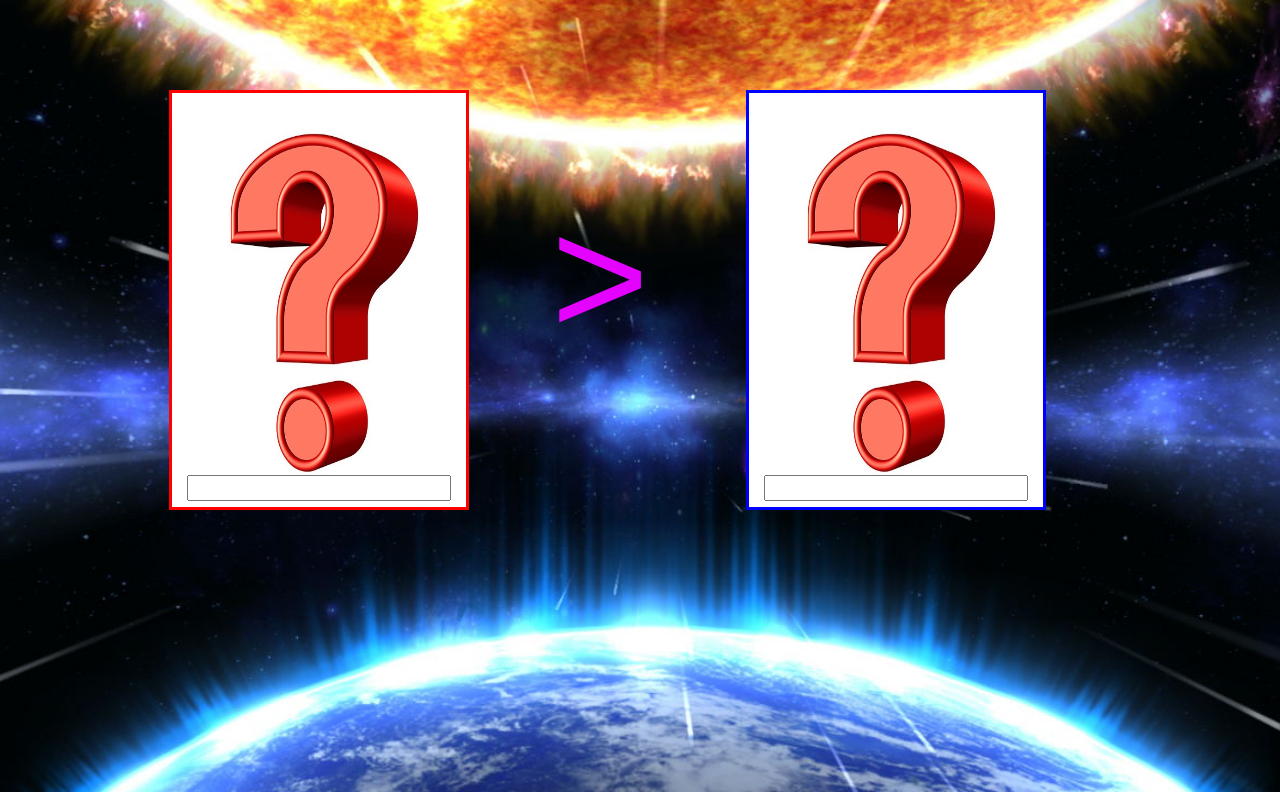
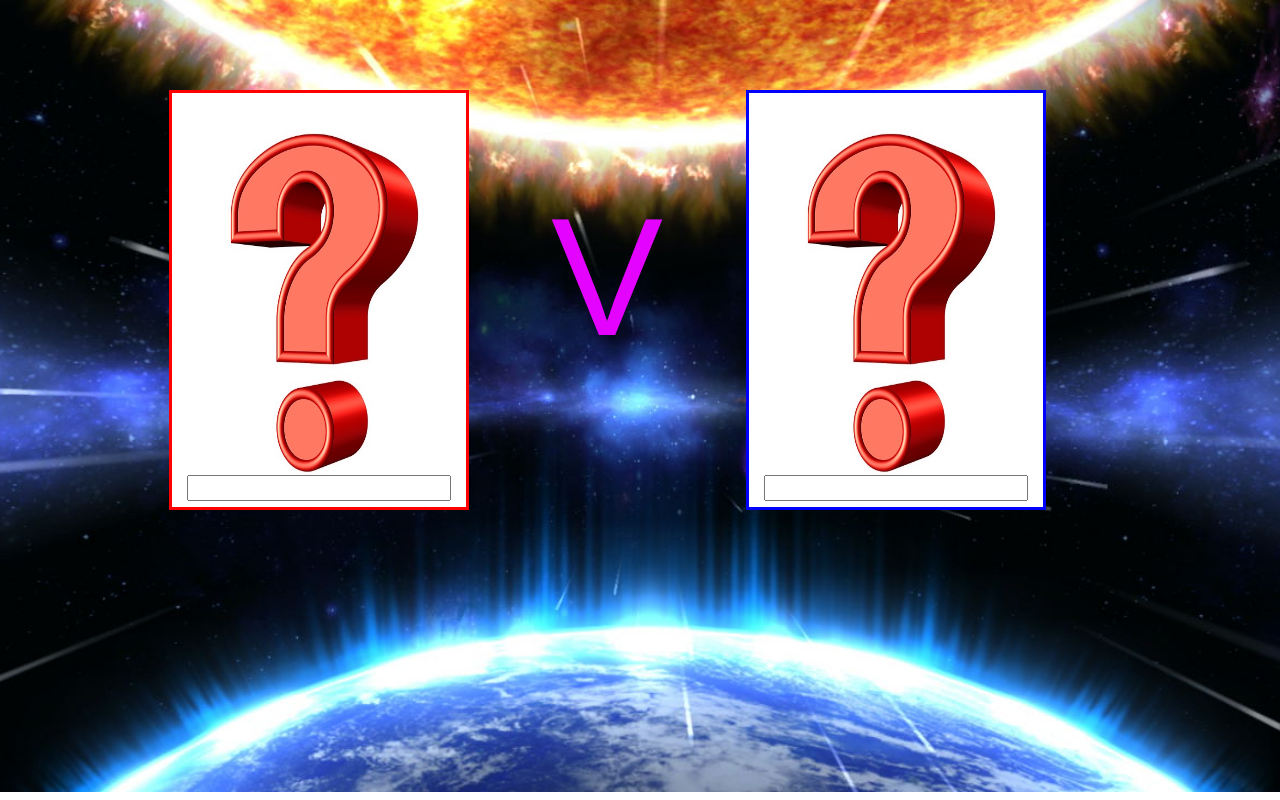
Before and after one commit to JSBCCA/battler, a plain HTML site: page index.html in a window 1280 px wide. Drawn offline with Linux system fonts and the light colour scheme.

Commit message:
changed neutral symbol to V

```diff
--- a/index.html
+++ b/index.html
@@ -13,7 +13,7 @@
       </form>
     </div>
     <div id="sym" class="col-lg-2 col-md-2 col-sm-2 mid_div">
-      >
+      V
     </div>
     <div class="col-lg-5 col-md-5 col-sm-5 char_2">
       <form id="form2">
```
Also changed, not shown: battlerjs.js (indentation only).
